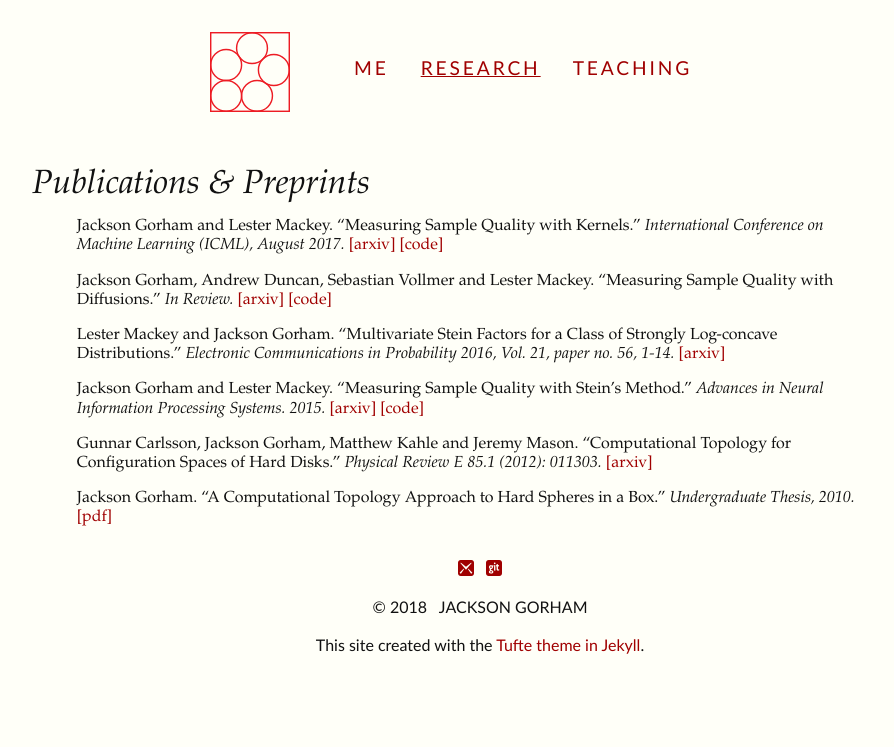
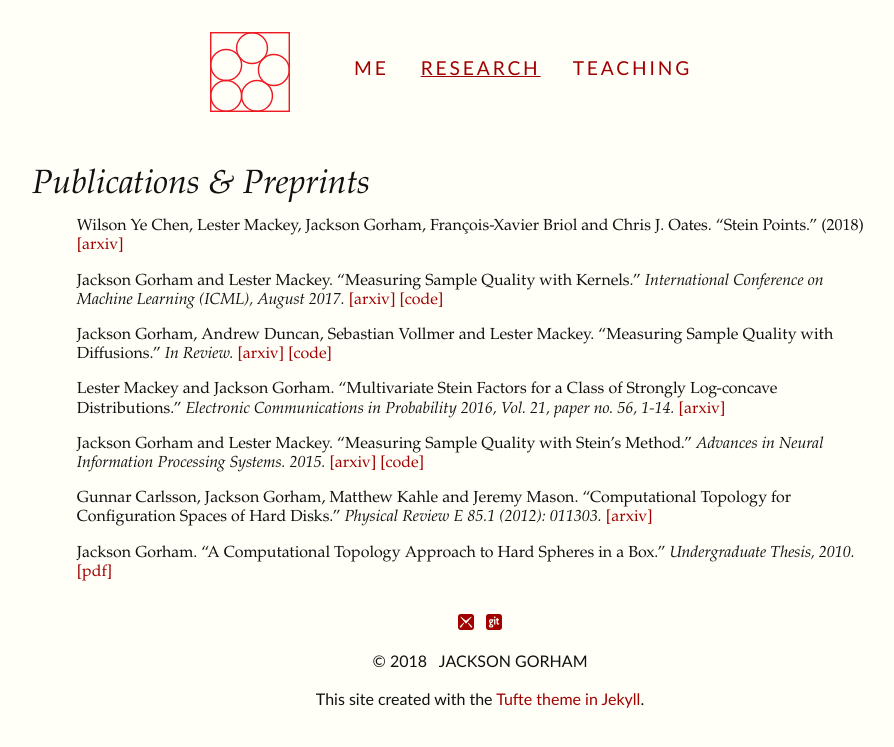
Before and after one commit to jgorham/jgorham.github.io, a Jekyll site: the page built from research/index.md, in a window 1280 px wide. Shown: the top 747 px of the page, without its empty margins (160-1054 px from the left). Built offline with Jekyll 4.4.1, drawn with Linux system fonts in a browser that asks for light colours.

Commit message:
Add Stein Points paper to research page.

```diff
--- a/research/index.md
+++ b/research/index.md
@@ -6,6 +6,7 @@ order: 2
 
 ## Publications & Preprints
 
++ Wilson Ye Chen, Lester Mackey, Jackson Gorham, François-Xavier Briol and Chris J. Oates. "Stein Points." (2018) [[arxiv]](https://arxiv.org/abs/1803.10161)
 + Jackson Gorham and Lester Mackey. "Measuring Sample Quality with Kernels." *International Conference on Machine Learning (ICML), August 2017.* [[arxiv]](https://arxiv.org/abs/1703.01717) [[code]](https://jgorham.github.io/SteinDiscrepancy.jl/)
 + Jackson Gorham, Andrew Duncan, Sebastian Vollmer and Lester Mackey. "Measuring Sample Quality with Diffusions." *In Review.* [[arxiv]](https://arxiv.org/abs/1611.06972) [[code]](https://jgorham.github.io/SteinDiscrepancy.jl/)
 + Lester Mackey and Jackson Gorham. "Multivariate Stein Factors for a Class of Strongly Log-concave Distributions." *Electronic Communications in Probability 2016, Vol. 21, paper no. 56, 1-14.* [[arxiv]](https://arxiv.org/abs/1512.07392)
```
